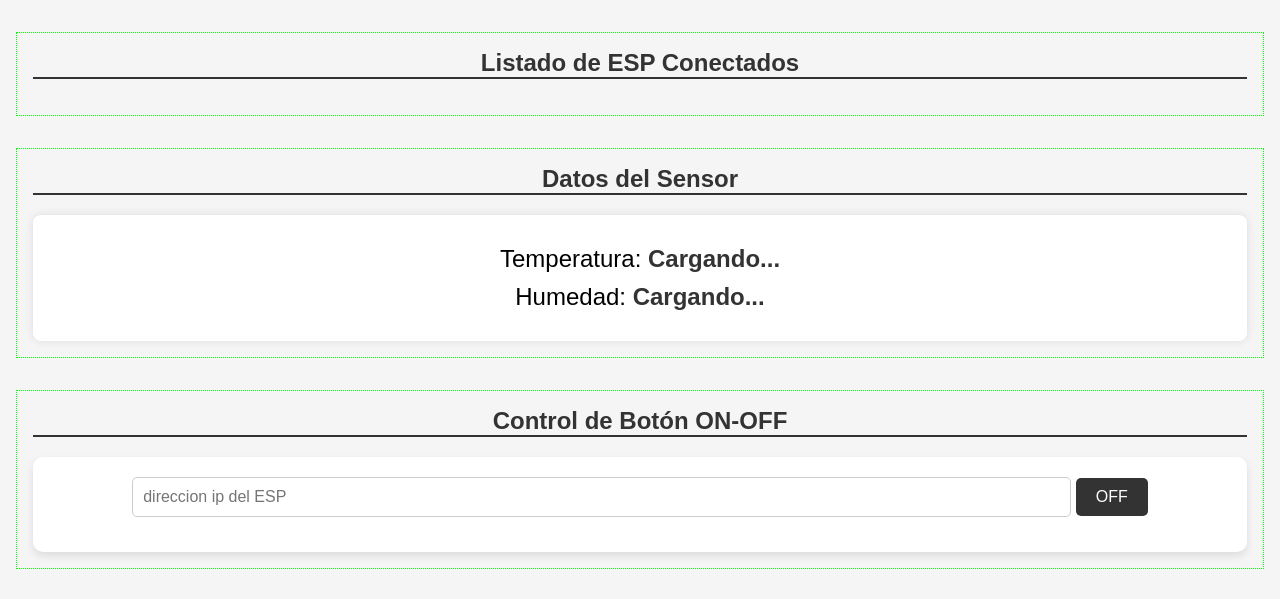
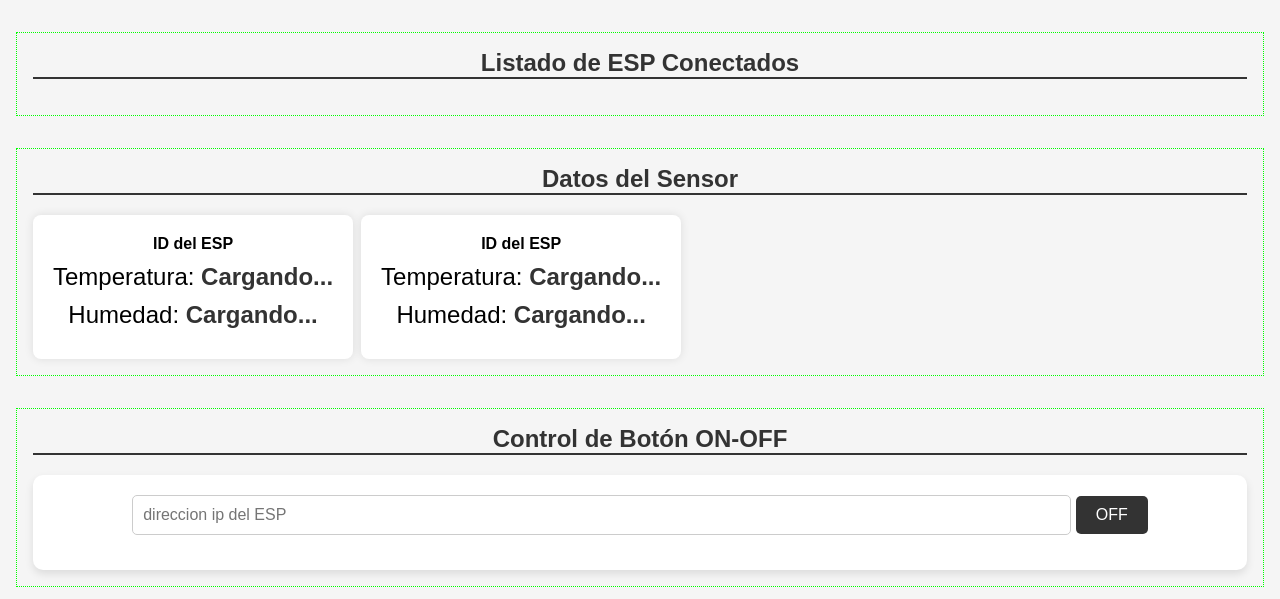
Before and after one commit to ivogabriel19/Smart_House, a Flask app: page / in a window 1280 px wide. Shown: the part 56-655 px from the top of the page. Run offline with Flask 3, Linux system fonts and the light colour scheme; data that the repository does not hold is empty; some libraries are stand-ins or nearby versions.

Commit message:
FUNCIONA recibir temp y hum de un ESP y guardarlo en su json

```diff
--- a/server/server.py
+++ b/server/server.py
@@ -14,7 +14,8 @@ esp32_devices = [
         #     "MAC" : "00:00:00:00:00:01",
         #     "status": "non-existent",
         #     "type": "fictional",
-        #     "last_seen" : time.time()
+        #     "last_seen" : time.time(),
+        #     "data" : {}
         # }
 ]
 
@@ -34,9 +35,6 @@ VERIFICATION_TIMEOUT = 10
 
 # Variables globales para valores de sensores
 button_state = "OFF"
-
-temp = 0.0
-hum = 0.0
 
 #WARNING: obsoleto
 # Función para cargar los ítems en memoria al iniciar la aplicación
@@ -58,17 +56,25 @@ def guardar_items_en_memoria():
         json.dump(esp32_devices, archivo, indent=4)
 
 # Función auxiliar para leer todos los ítems del archivo JSON
-def leer_items():
+def leer_items():   #OK.
     with open(RUTA_ARCHIVO_ITEMS, 'r') as archivo:
         return json.load(archivo)
 
+def leer_item(device_id):   #OK.
+    items = leer_items()
+
+    # Buscar el ítem con el "device_id" especificado
+    for item in items:
+        if item.get('ID') == device_id:
+            return item
+
 # Función auxiliar para guardar todos los ítems en el archivo JSON
-def guardar_items(items):
+def guardar_items(items):   #OK.
     with open(RUTA_ARCHIVO_ITEMS, 'w') as archivo:
         json.dump(items, archivo, indent=4)
 
 #funcion auxiliar para agregar un item al json
-def guardar_item(item):
+def guardar_item(item):   #OK.
     nuevo_item = item
 
     if not nuevo_item:
@@ -80,6 +86,31 @@ def guardar_item(item):
     guardar_items(items)
 
     return jsonify({"message": "Ítem guardado exitosamente"}), 201
+
+def actualizar_item(item):
+    try:
+        # Cargar el archivo JSON existente
+        with open(RUTA_ARCHIVO_ITEMS, 'r') as file:
+            devices = json.load(file)
+
+        # Buscar el dispositivo por su ID y actualizar los valores
+        for device in devices:
+            if device["ID"] == item["ID"]:
+                device.update(item)  # Actualiza los valores con el nuevo ítem
+                break
+        else:
+            # Si el dispositivo no existe, opcionalmente podrías agregarlo
+            print(f"Dispositivo con ID {item['ID']} no encontrado.")
+            return
+
+        # Guardar los cambios en el archivo JSON
+        with open(RUTA_ARCHIVO_ITEMS, 'w') as file:
+            json.dump(devices, file, indent=4)
+
+        print(f"Dispositivo con ID {item['ID']} actualizado correctamente.")
+
+    except Exception as e:
+        print(f"Error al modificar el archivo JSON: {e}")
 
 #FIXME: dar uso
 # Endpoint para agregar un ítem nuevo al archivo JSON
@@ -97,7 +128,7 @@ def leer_items_endpoint():
 #FIXME: dar uso
 # Endpoint para leer un ítem específico por su "device_id"
 @app.route('/leer_item/<string:device_id>', methods=['GET'])
-def leer_item(device_id):
+def leer_item_endpoint(device_id):
     items = leer_items()
 
     # Buscar el ítem con el "device_id" especificado
@@ -164,8 +195,12 @@ def register_device():
             "MAC": device_mac,
             "status": "Online",
             "last_seen": time.time(),
-            "type": device_type
+            "type": device_type,
+            "data" : {}
         }
+
+        if new_device["type"] == "Sensor":
+            new_device["data"] = {"temperatura":"", "humedad":""}
 
         # Guardar nuevo ESP en memoria
         #esp32_devices.append(new_device)
@@ -241,18 +276,21 @@ def update_button():
 #ruta que recibe los valores de temperatura y humedad de un ESP
 @app.route('/post-TyH', methods=['POST'])
 def update_TyH():
-    global temp
-    global hum
     data = request.json  # Obtener los datos enviados desde el frontend
+    esp_id = data.get('id')
     temp = data.get('temperatura')
     hum = data.get('humedad')
-    datoTemp = temp
-    datoHum = hum
+
+    esp = leer_item(esp_id)
+    esp['data']['temperatura'] = temp
+    esp['data']['humedad'] = hum
+    print("ESP: " + str(esp))
+    actualizar_item(esp)
 
     # envia al front los datos recien recibidos
-    socketio.emit('sensor_update', data)
+    #socketio.emit('sensor_update', data)
 
-    print(f"Datos recibidos: Temperatura={datoTemp} | Humedad={datoHum}")
+    print(f"Datos recibidos: Temperatura={temp} | Humedad={hum}")
     return jsonify({"message": "Temperatura y Humedad actualizadas"}), 200
 
 @app.route('/get-TyH', methods=['GET'])
--- a/server/static/style.css
+++ b/server/static/style.css
@@ -222,7 +222,11 @@ header{
 }
 
 .sensor-list{
-    .sensor-cards-container {
+    .sensor-cards-container{
+        display: flex;
+        gap: 0.5em;
+
+        .sensor-card {
             background-color: #fff;
             padding: 20px;
             border-radius: 8px;
@@ -237,6 +241,7 @@ header{
             #temperature, #humidity {
                 font-weight: bold;
                 color: #333;
+            }
         }
     }
 }
--- a/server/templates/index.html
+++ b/server/templates/index.html
@@ -37,8 +37,16 @@
     <section class="sensor-list" id="sensor-container-sct">
         <h1 class="section-title">Datos del Sensor</h1>
         <main class="sensor-cards-container">
-            <p>Temperatura: <span id="temperature">Cargando...</span></p>
-            <p>Humedad: <span id="humidity">Cargando...</span></p>
+            <div class="sensor-card">
+                <h4>ID del ESP</h4>
+                <p>Temperatura: <span id="temperature">Cargando...</span></p>
+                <p>Humedad: <span id="humidity">Cargando...</span></p>
+            </div>
+            <div class="sensor-card">
+                <h4>ID del ESP</h4>
+                <p>Temperatura: <span id="temperature">Cargando...</span></p>
+                <p>Humedad: <span id="humidity">Cargando...</span></p>
+            </div>
         </main>
     </section>
 
```
Also changed, not shown: server/aux_code/dummy_sensor_temp.py (added, +46 -0 lines), server/aux_code/dummy_heartbeat.py (renamed from server/dummy_heartbeat.py), server/aux_code/prueba_json.py (renamed from server/prueba_json.py). Lines whose indentation alone changed are shown as unchanged.
